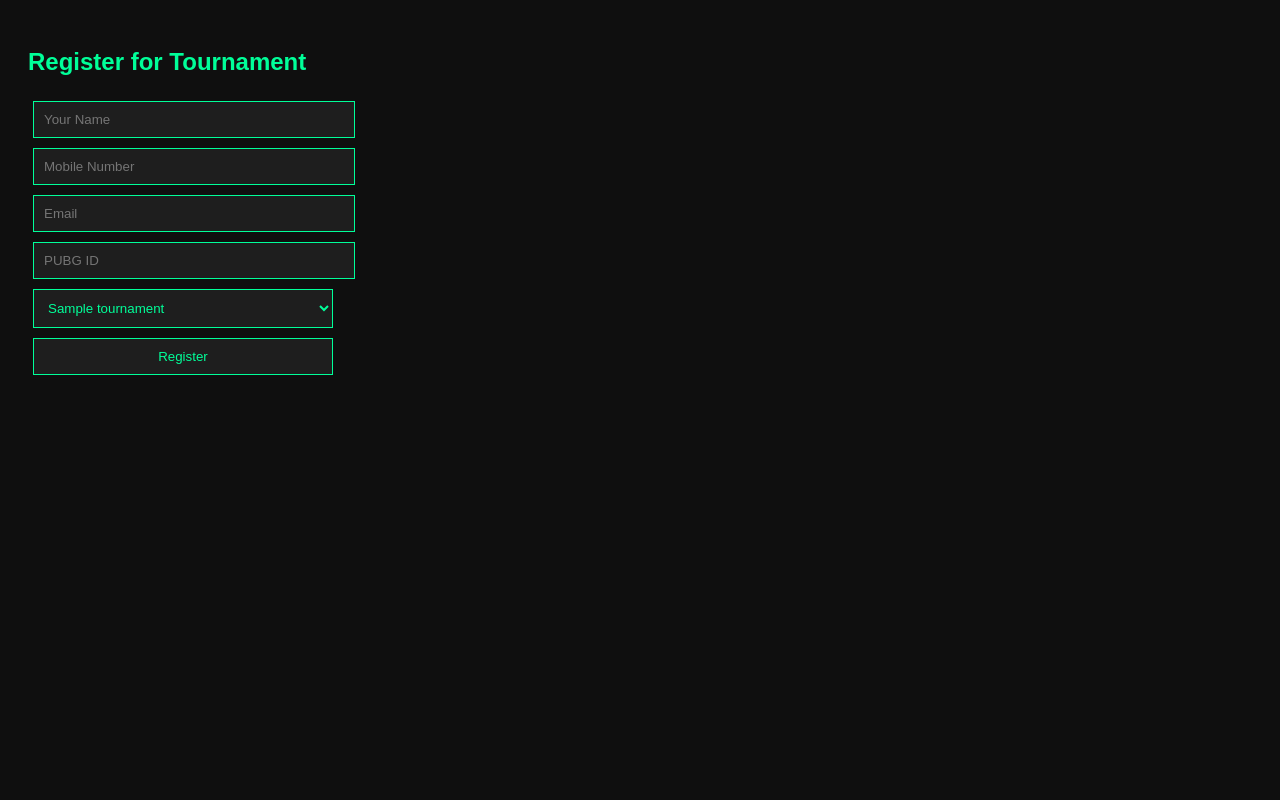
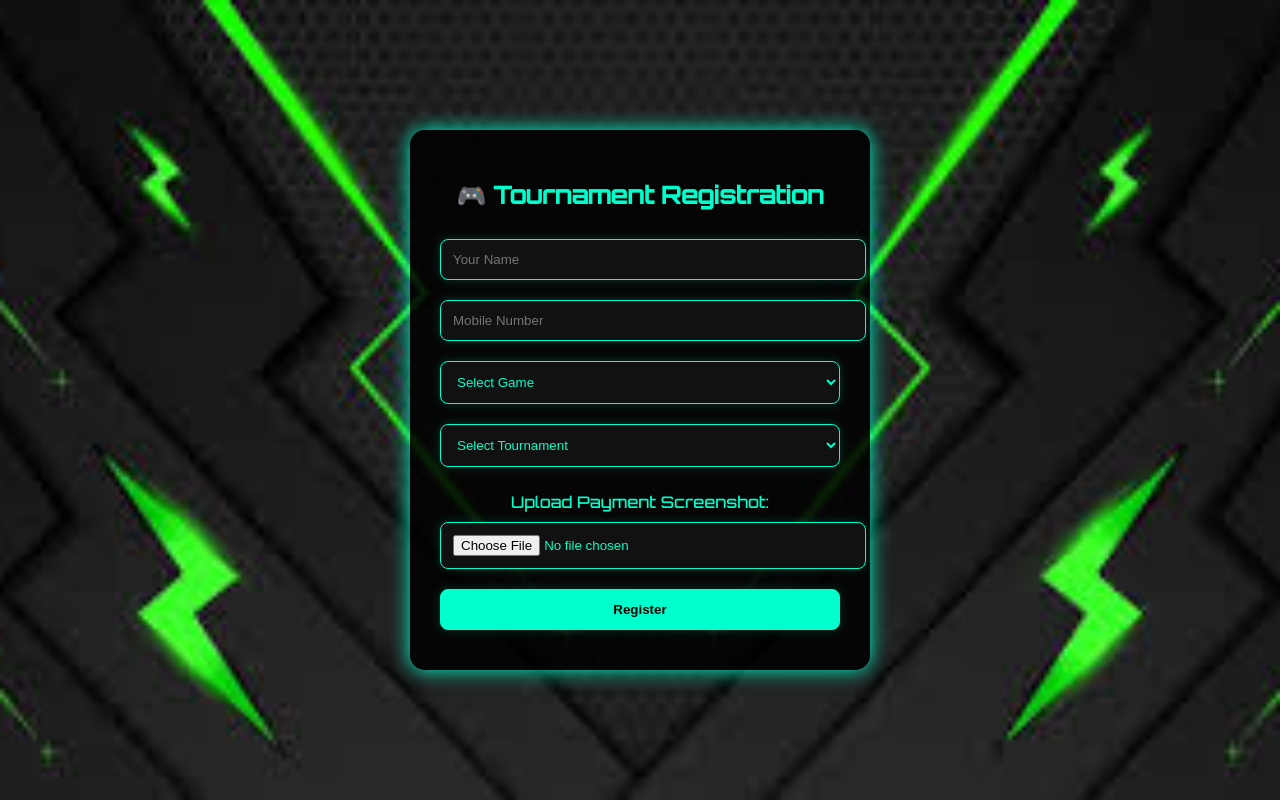
Before and after one commit to gamersparadise-blip/Tournament, a Python web app: template templates/register.html in a window 1280 px wide. Run offline with Jinja, Linux system fonts and the light colour scheme; the template is opened without the code that fills it: most values are stand-ins (such as "Sample title", 1, 10 or a date in 2020).

Commit message:
Push all final changes: app, db, UI, uploads

```diff
--- a/static/css/style.css
+++ b/static/css/style.css
@@ -1,19 +1,51 @@
 
-body {
-    font-family: Arial, sans-serif;
-    background-color: #0f0f0f;
-    color: #00ff99;
-    padding: 20px;
+body.neon-theme {
+    font-family: 'Orbitron', sans-serif;
+    background: url('/static/images/bg.jpg') no-repeat center center fixed;
+    background-size: cover;
+    color: #00ffcc;
+    display: flex;
+    align-items: center;
+    justify-content: center;
+    height: 100vh;
+    margin: 0;
 }
+
+.container {
+    background-color: rgba(0, 0, 0, 0.85);
+    padding: 30px;
+    border-radius: 15px;
+    box-shadow: 0 0 20px #00ffcc;
+    width: 90%;
+    max-width: 400px;
+    text-align: center;
+}
+
 input, select, button {
-    padding: 10px;
-    margin: 5px;
     width: 100%;
-    max-width: 300px;
-    background-color: #1e1e1e;
-    color: #00ff99;
-    border: 1px solid #00ff99;
+    padding: 12px;
+    margin: 10px 0;
+    background: #111;
+    color: #00ffcc;
+    border: 1px solid #00ffcc;
+    border-radius: 8px;
+    box-shadow: 0 0 10px #00ffcc33;
 }
+
 button {
+    background-color: #00ffcc;
+    color: #000;
+    font-weight: bold;
     cursor: pointer;
+    transition: all 0.3s ease;
 }
+
+button:hover {
+    background-color: #00e6b8;
+}
+
+.file-upload {
+    display: block;
+    margin-top: 15px;
+    color: #00ffcc;
+}
--- a/templates/register.html
+++ b/templates/register.html
@@ -1,23 +1,38 @@
 
 <!DOCTYPE html>
-<html>
+<html lang="en">
 <head>
+    <meta charset="UTF-8">
     <title>Register for Tournament</title>
     <link rel="stylesheet" href="/static/css/style.css">
+    <link href="https://fonts.googleapis.com/css2?family=Orbitron:wght@500&display=swap" rel="stylesheet">
 </head>
-<body>
-    <h2>Register for Tournament</h2>
-    <form method="POST">
+<body class="neon-theme">
+    <div class="container">
+        <h2>🎮 Tournament Registration</h2>
+        <form method="POST" enctype="multipart/form-data">
             <input type="text" name="name" placeholder="Your Name" required><br>
             <input type="text" name="mobile" placeholder="Mobile Number" required><br>
-        <input type="email" name="email" placeholder="Email" required><br>
-        <input type="text" name="pubg_id" placeholder="PUBG ID" required><br>
+
+            <select name="game" required>
+                <option value="" disabled selected>Select Game</option>
+                <option value="BGMI">BGMI</option>
+                <option value="Free Fire">Free Fire</option>
+                <option value="CS:GO">CS:GO</option>
+            </select><br>
+
             <select name="tournament_id" required>
+                <option value="" disabled selected>Select Tournament</option>
                 {% for t in tournaments %}
                     <option value="{{ t[0] }}">{{ t[1] }}</option>
                 {% endfor %}
             </select><br>
+
+            <label for="screenshot" class="file-upload">Upload Payment Screenshot:</label>
+            <input type="file" name="screenshot" accept="image/*" required><br>
+
             <button type="submit">Register</button>
         </form>
+    </div>
 </body>
 </html>
```
Also changed, not shown: app.py (+27 -2 lines), create_db.py (added, +32 -0 lines), static/images/bg.jpg (added). Lines whose indentation alone changed are shown as unchanged.
